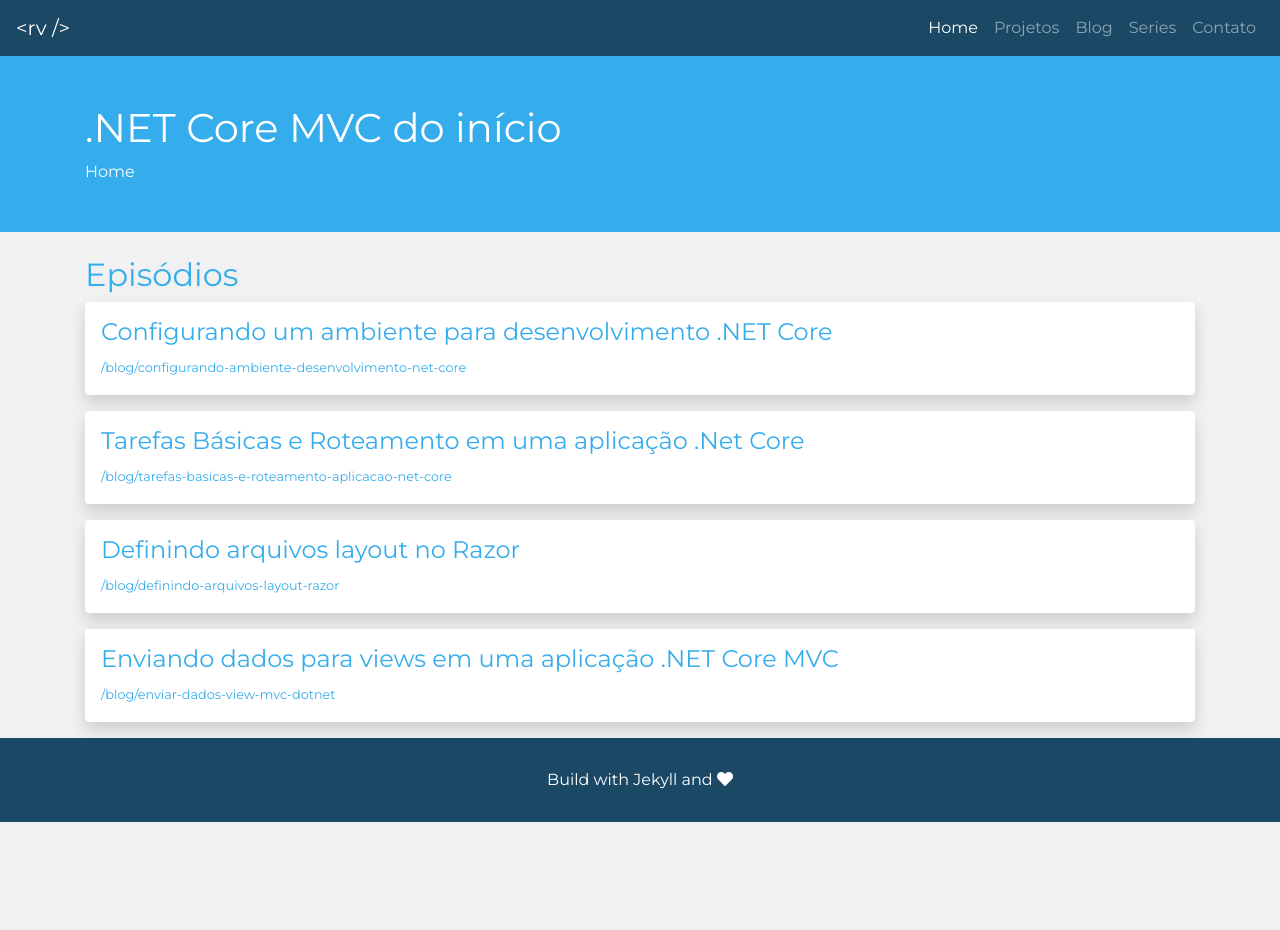
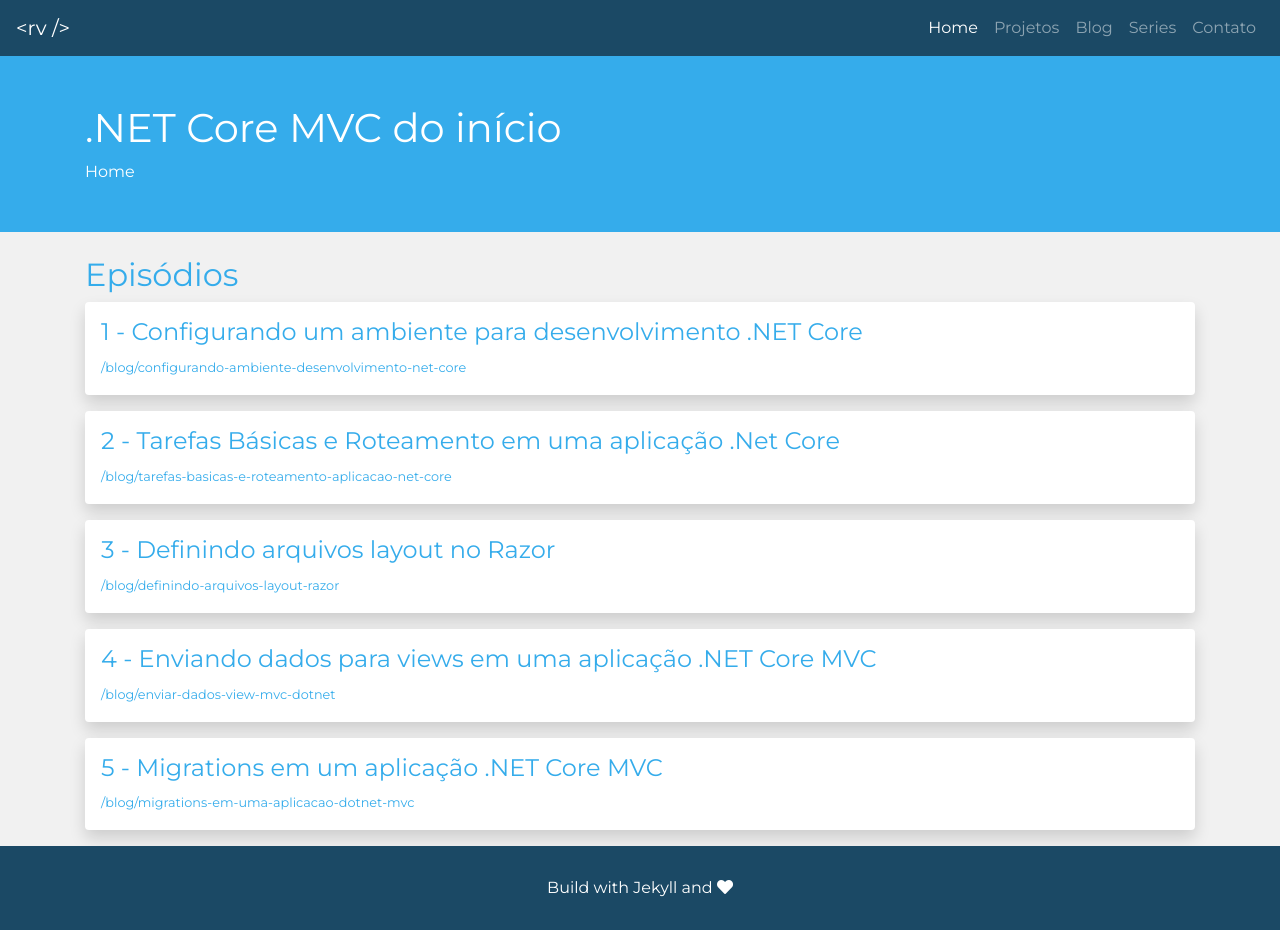
Before and after one commit to Rodrigo-Vargas/rodrigo-vargas.github.io, a Jekyll site: the page built from _series/dotnet-do-zero.md, in a window 1280 px wide and 930 px high. Built offline with Jekyll 4.4.1, drawn with Linux system fonts in a browser that asks for light colours; nearby versions of some CDN libraries.

Commit message:
Updated series

```diff
--- a/_layouts/serie.html
+++ b/_layouts/serie.html
@@ -9,7 +9,7 @@
         {% for episode in page.episodes %}
             <li class="bg-white p-3 rounded shadow mb-3">
                 <a href="{{ episode.url }}">
-                    <h4>{{ episode.title }}</h4>
+                    <h4>{{episode.number }} - {{ episode.title }}</h4>
                     <small>{{ episode.url }}</small>
                 </a>
             </li>
--- a/_series/dotnet-do-zero.md
+++ b/_series/dotnet-do-zero.md
@@ -3,17 +3,24 @@
     episodes:
         -
             url: "/blog/configurando-ambiente-desenvolvimento-net-core"
+            number: 1
             title: "Configurando um ambiente para desenvolvimento .NET Core"
         -
             url: "/blog/tarefas-basicas-e-roteamento-aplicacao-net-core"
+            number: 2
             title: "Tarefas Básicas e Roteamento em uma aplicação .Net Core"
         -
             url: "/blog/definindo-arquivos-layout-razor"
+            number: 3
             title: "Definindo arquivos layout no Razor"
         -
             url: "/blog/enviar-dados-view-mvc-dotnet"
+            number: 4
             title: "Enviando dados para views em uma aplicação .NET Core MVC"
-
+        -
+            url: "/blog/migrations-em-uma-aplicacao-dotnet-mvc"
+            number: 5
+            title: "Migrations em um aplicação .NET Core MVC"
     layout: serie
     title: .NET Core MVC do início
 ---
```
